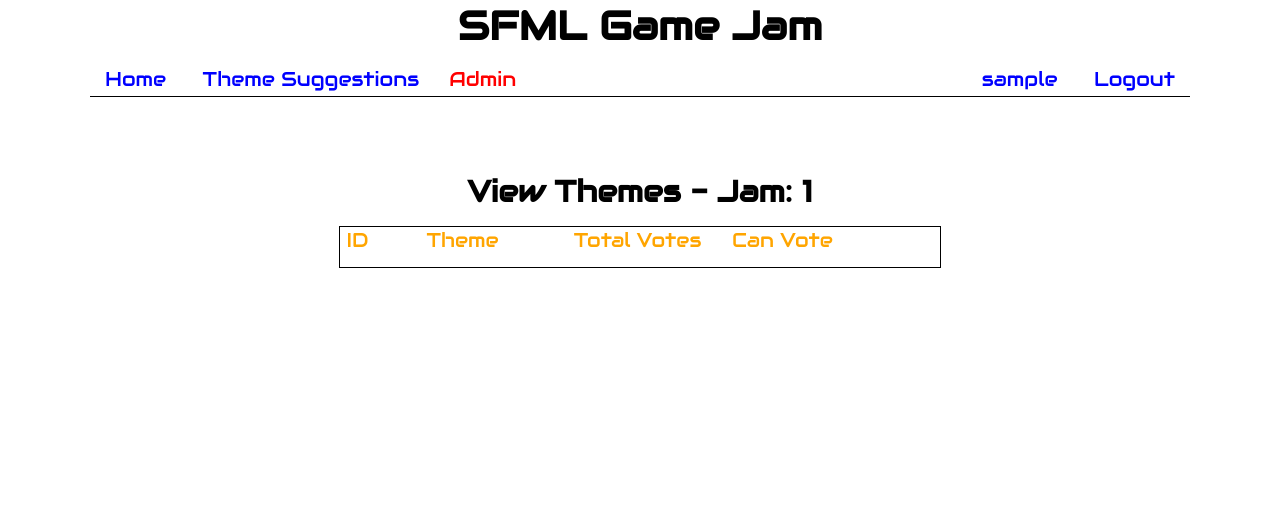
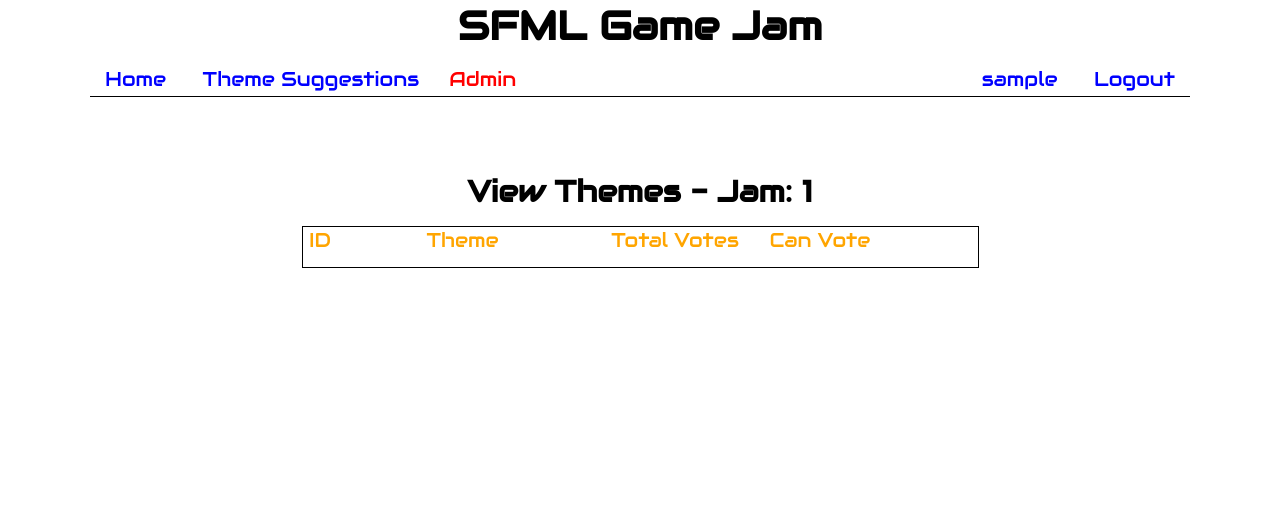
Before and after one commit to zsbzsb/sfmlgamejam-old, a PHP site: page /admin/viewthemes/index.php?title=1 in a window 1280 px wide. Shown: the top 508 px of the page. Run offline with PHP 8.4, Linux system fonts and the light colour scheme; the visitor is signed in with stand-in values (Sample User, id 1); data that the repository does not hold is empty.

Commit message:
Increased width of admin view themes table

```diff
--- a/admin/viewthemes/index.php
+++ b/admin/viewthemes/index.php
@@ -7,7 +7,7 @@ if (!$session->GetIsAdmin()) header("location:/");
 
 <h2>View Themes - Jam: <?php echo $_GET['title']; ?></h2>
 
-<div id="form-container" style="width: 600px">
+<div id="form-container" style="width: 675px">
     <?php
         include_once $_SERVER['DOCUMENT_ROOT'].'/database/dbaccess.php';
         $dbaccess = new DBAccess();
@@ -19,7 +19,7 @@ if (!$session->GetIsAdmin()) header("location:/");
         echo '
             <div class="row">
                 <span class="label" style="width: 35px; margin: 0px; color: orange;">ID</span>
-                <span class="label" style="width: 175px; margin: 0px; color: orange;">Theme</span>
+                <span class="label" style="width: 250px; margin: 0px; color: orange;">Theme</span>
                 <span class="label" style="width: 175px; margin: 0px; color: orange;">Total Votes</span>
                 <span class="label" style="width: 115px; margin: 0px; color: orange;">Can Vote</span>
             </div>
@@ -29,7 +29,7 @@ if (!$session->GetIsAdmin()) header("location:/");
             echo '
             <div class="row">
                 <span class="label" style="width: 35px; margin: 0px;">'.$ID.'</span>
-                <span class="label" style="width: 175px; margin: 0px;">'.$Theme.'</span>
+                <span class="label" style="width: 250px; margin: 0px;">'.$Theme.'</span>
                 <span class="label" style="width: 175px; margin: 0px;">'.$TotalVotes.'</span>
                 <span class="label" style="width: 115px; margin: 0px;">'.$CanVote.'</span>
                 <a class="link" href="/admin/edittheme?id='.$ID.'&theme='.$Theme.'&title='.$_GET['title'].'&jamid='.$_GET['id'].'&canvote='.$CanVote.'" style="float: right; margin-right: 10px;">Edit</a>
```
